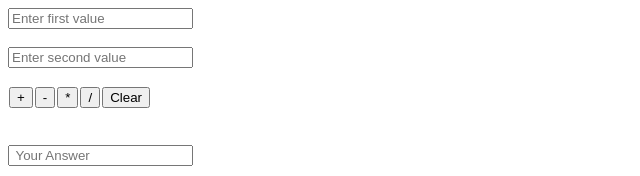
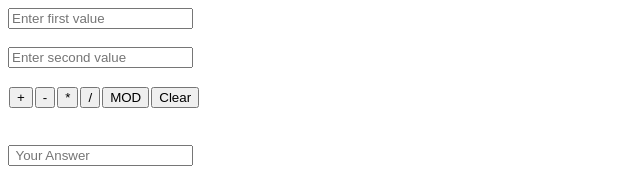
Before and after one commit to 0Murshid0/SIMPLE-CALCULATOR, a React (Create React App) app: page / in a window 1280 px wide. Shown: the top 176 px of the page, without its empty margins (0-640 px from the left). Built offline with nearby package versions, Linux system fonts and the light colour scheme.

Commit message:
1 file modified

```diff
--- a/App.jsx
+++ b/App.jsx
@@ -17,6 +17,9 @@ export default function App() {
   };
   const HandleDivide = () => {
     setCounter(Number(inputvalue) / Number(inputvalue2));
+  };
+  const HandleMod = () => {
+    setCounter(Number(inputvalue) % Number(inputvalue2));
   };
   const HandleClear = () => {
     setCounter('');
@@ -59,9 +62,14 @@ export default function App() {
           </button>{' '}
         </td>
         <td>
-          {' '}
+
           <button type="button" onClick={HandleDivide}>
             /
+          </button>
+        </td>
+        <td>
+        <button type="button" onClick={HandleMod}>
+            MOD
           </button>{' '}
         </td>
         <td>
```
